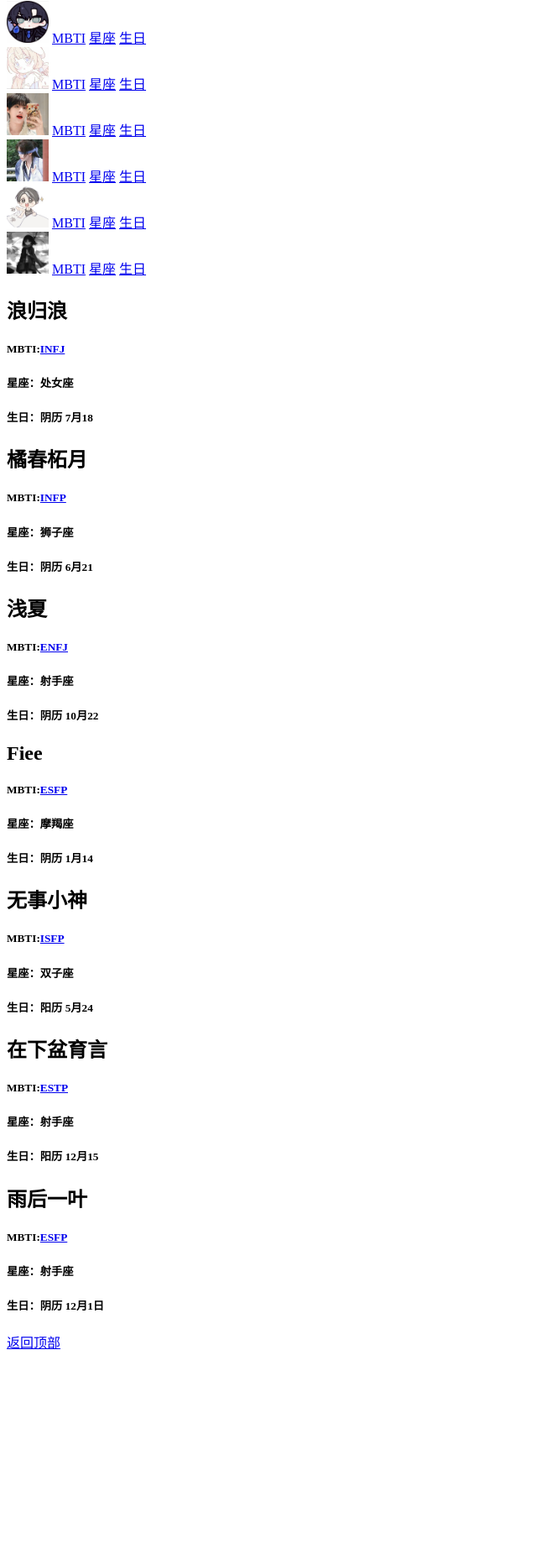
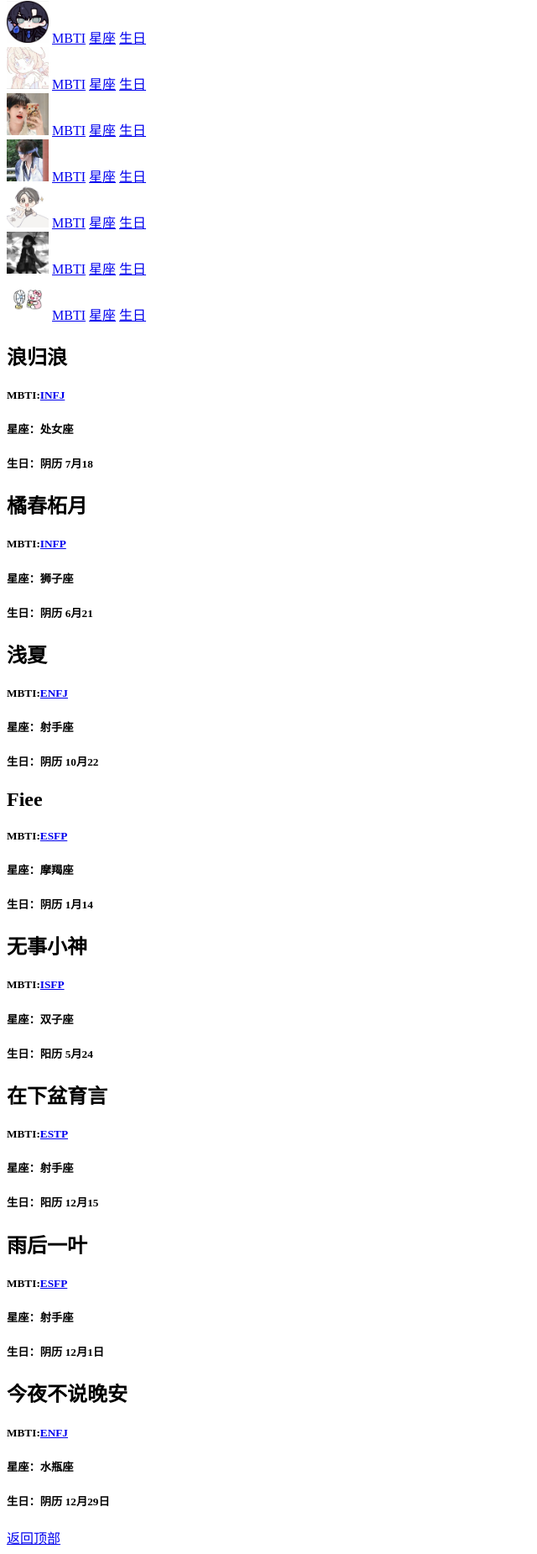
Before and after one commit to mengmeng66666/friends, a plain HTML site: page index.html in a window 1280 px wide. Shown: the part 188-2039 px from the top of the page at 84% size, without its empty margins (0-640 px from the left). Before the commit the page ends 1806 px from the top, so only its background shows below. Drawn offline with Linux system fonts and the light colour scheme.

Commit message:
Add files via upload

```diff
--- a/index.html
+++ b/index.html
@@ -102,6 +102,19 @@
     ><br />
 
     <hiv>
+      <span>
+        <a href="#7"
+          ><img src="j8.jpg" title="今夜不说晚安" weidth="50px" height="50px"
+        /></a>
+      </span>
+      <span>
+        <a href="#81">MBTI</a>
+        <a href="#82">星座</a>
+        <a href="#83">生日</a>
+      </span> </hiv
+    ><br />
+
+    <hiv>
       <h2 id="1">浪归浪</h2>
       <h5 id="11">
         MBTI:<a
@@ -183,6 +196,19 @@
       <h5 id="72">星座：射手座</h5>
       <h5 id="73">生日：阴历 12月1日</h5>
     </hiv>
+
+    <hiv>
+      <h2 id="8">今夜不说晚安</h2>
+      <h5 id="81">
+        MBTI:<a
+          href="https://www.bilibili.com/video/BV1DS4y1z79X/?spm_id_from=333.337.search-card.all.click&vd_source=1cfa90282065d50cc4c23f7b500dca55"
+          href=""
+          >ENFJ</a
+        >
+      </h5>
+      <h5 id="82">星座：水瓶座</h5>
+      <h5 id="83">生日：阴历 12月29日</h5>
+    </hiv>
     <hiv>
       <a href="#8">返回顶部</a>
     </hiv>
```
Also changed, not shown: j8.jpg (added).
